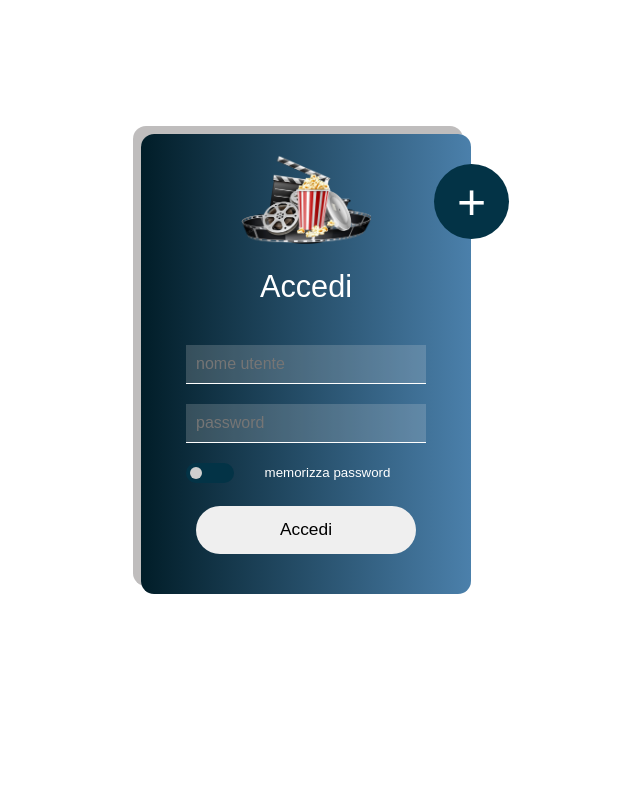
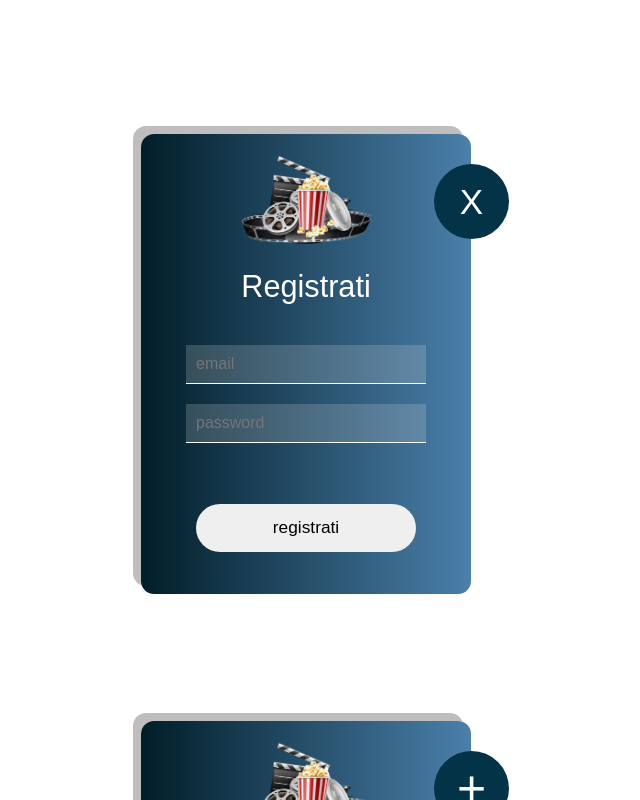
Before and after one commit to LukeSkywa/ProgrammersCreed, an Angular app: page / in a window 1280 px wide. Shown: the top 800 px of the page, without its empty margins (334-974 px from the left). Built offline with nearby package versions, Linux system fonts and the light colour scheme.

Commit message:
Registrati funzionante

```diff
--- a/src/app/app.component.html
+++ b/src/app/app.component.html
@@ -1 +1,2 @@
+<app-register></app-register>
 <app-login></app-login>
--- a/src/app/components/register/register.component.html
+++ b/src/app/components/register/register.component.html
@@ -1,19 +1,19 @@
 <div class="login">
     <div class="registrati">
-        <button class="btn-registrati">+</button>
+        <button class="btn-registrati">X</button>
     </div>
     <form class="loginForm">
         <div>
             <img src="../assets/logo.png" alt="logo" class="logo">
-            <p class="title">Accedi</p>
-            <input id="username" placeholder="username" class="inputFields">
+            <p class="title">Registrati</p>
+            <input id="email" placeholder="email" class="inputFields">
         </div>
         <div>
             <input id="password" placeholder="password" class="inputFields">
         </div>
         <br><br>
         <div>
-            <button type="submit" class="btn-accedi">Accedi</button>
+            <button type="submit" class="btn-accedi">registrati</button>
         </div>
     </form>
 </div>
--- a/src/app/components/register/register.component.scss
+++ b/src/app/components/register/register.component.scss
@@ -0,0 +1,146 @@
+.login {
+    display: flex;
+    align-self: center;
+    justify-content: center;
+    text-align: center;
+    padding-top: 10%;
+}
+
+.loginForm {
+    height: 460px;
+    width: 330px;
+    //background-image: linear-gradient(to right, rgb(3, 51, 70) 0%, rgba(3, 51, 70, 0.733) 100%);
+    background-image: linear-gradient(90deg, rgba(1, 29, 40, 1) 0%, rgba(75, 128, 171, 1) 100%);
+    border-radius: 13px;
+    box-shadow: -8px -8px #bfbdbd;
+    color: white;
+    font-family: Arial, Helvetica, sans-serif;
+}
+
+.loginForm * {
+    padding: 10px;
+    font-family: Arial, Helvetica, sans-serif;
+}
+
+.title {
+    text-decoration: none;
+    font-size: 23pt;
+}
+
+.inputFields {
+    //margin: 15px 0;
+    font-size: 16px;
+    width: 220px;
+    border: 1px solid white;
+    border-top: none;
+    border-left: none;
+    border-right: none;
+    background: rgba(226, 225, 225, 0.2);
+    outline: none;
+    color: white;
+}
+
+.btn-accedi {
+    border-radius: 50px;
+    height: 48px;
+    width: 220px;
+    border: none;
+    color: black;
+    font-size: 13pt;
+    margin-top: 5px;
+}
+
+.switch {
+    position: relative;
+    width: 28px;
+    height: 0px;
+    float: left;
+    margin-left: 35px;
+}
+
+.switch input {
+    opacity: 0;
+    width: 0;
+    height: 0;
+}
+
+.slider {
+    position: absolute;
+    cursor: pointer;
+    top: 0;
+    left: 0;
+    right: 0;
+    bottom: 0;
+    background-color: rgb(3, 51, 70);
+    -webkit-transition: .4s;
+    transition: .4s;
+}
+
+.slider:before {
+    position: absolute;
+    content: "";
+    height: 12px;
+    width: 12px;
+    left: 4px;
+    bottom: 4px;
+    background-color: #cfcfcf;
+    -webkit-transition: .4s;
+    transition: .4s;
+}
+
+input:checked+.slider {
+    background-color: white; // rgb(3, 51, 70);
+}
+
+input:focus+.slider {
+    box-shadow: 0 0 1px #2196F3;
+}
+
+input:checked+.slider:before {
+    -webkit-transform: translateX(26px);
+    -ms-transform: translateX(26px);
+    transform: translateX(26px);
+}
+
+
+/* Rounded sliders */
+
+.slider.round {
+    border-radius: 34px;
+}
+
+.slider.round:before {
+    border-radius: 50%;
+}
+
+.password {
+    font-size: 10pt;
+    margin-right: 40px;
+}
+
+.btn-registrati {
+    height: 75px;
+    width: 75px;
+    background-color: rgb(3, 51, 70);
+    border: none;
+    border-radius: 50px;
+    font-size: 35px;
+    font-style: bold;
+    color: white;
+    outline: none;
+    position: absolute;
+    margin-left: 293px;
+    margin-top: 30px;
+    cursor: pointer;
+}
+
+.btn-registrati:hover {
+    background-color: rgb(75, 128, 171);
+}
+
+.logo {
+    height: 90px;
+    width: 130px;
+    margin-bottom: -30px;
+    padding: -30px;
+}
```
